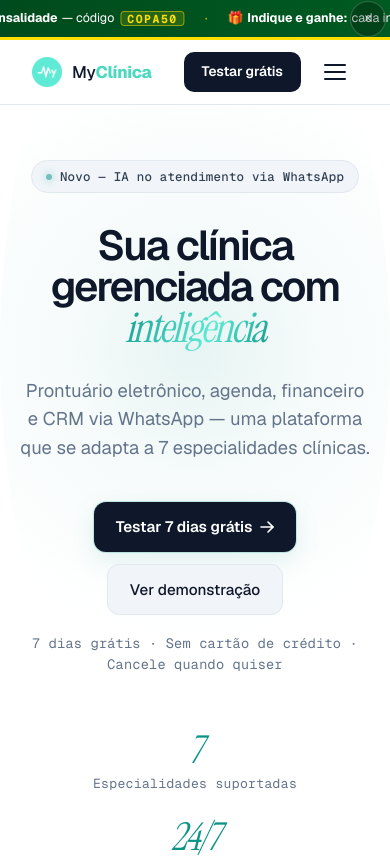
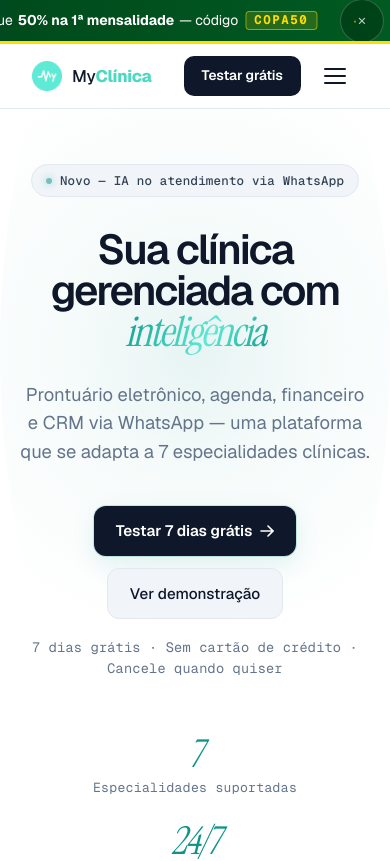
Before and after one commit to dimitresouza12/myclinica-landing, a Next.js app: page / in a window 390 px wide. Shown: the top 861 px of the page. Built offline with nearby package versions, Linux system fonts and the light colour scheme.

Commit message:
fix: banner Copa igual no mobile e desktop
Remove media query mobile — mantém mesmo tamanho, fonte e padding em todas as telas

Co-Authored-By: Claude Sonnet 4.6 <noreply@anthropic.com>

```diff
--- a/app/components/PromoBanner.module.css
+++ b/app/components/PromoBanner.module.css
@@ -146,36 +146,6 @@
   border: 0;
 }
 
-/* ─── Mobile ─────────────────────────────────────────────── */
-@media (max-width: 600px) {
-  .banner {
-    height: 40px;
-  }
-  .item {
-    font-size: 0.78rem;
-    padding: 0 20px;
-    gap: 4px;
-  }
-  .code {
-    font-size: 0.72rem;
-    padding: 1px 6px;
-  }
-  .dot {
-    font-size: 0.9rem;
-  }
-  .marqueeWrap {
-    padding-right: 48px;
-  }
-  .closeBtn {
-    width: 36px;
-    height: 36px;
-    right: 4px;
-    font-size: 0.65rem;
-  }
-  .marquee {
-    animation-duration: 24s;
-  }
-}
 
 /* ─── Acessibilidade: sem animação ───────────────────────── */
 @media (prefers-reduced-motion: reduce) {
```
